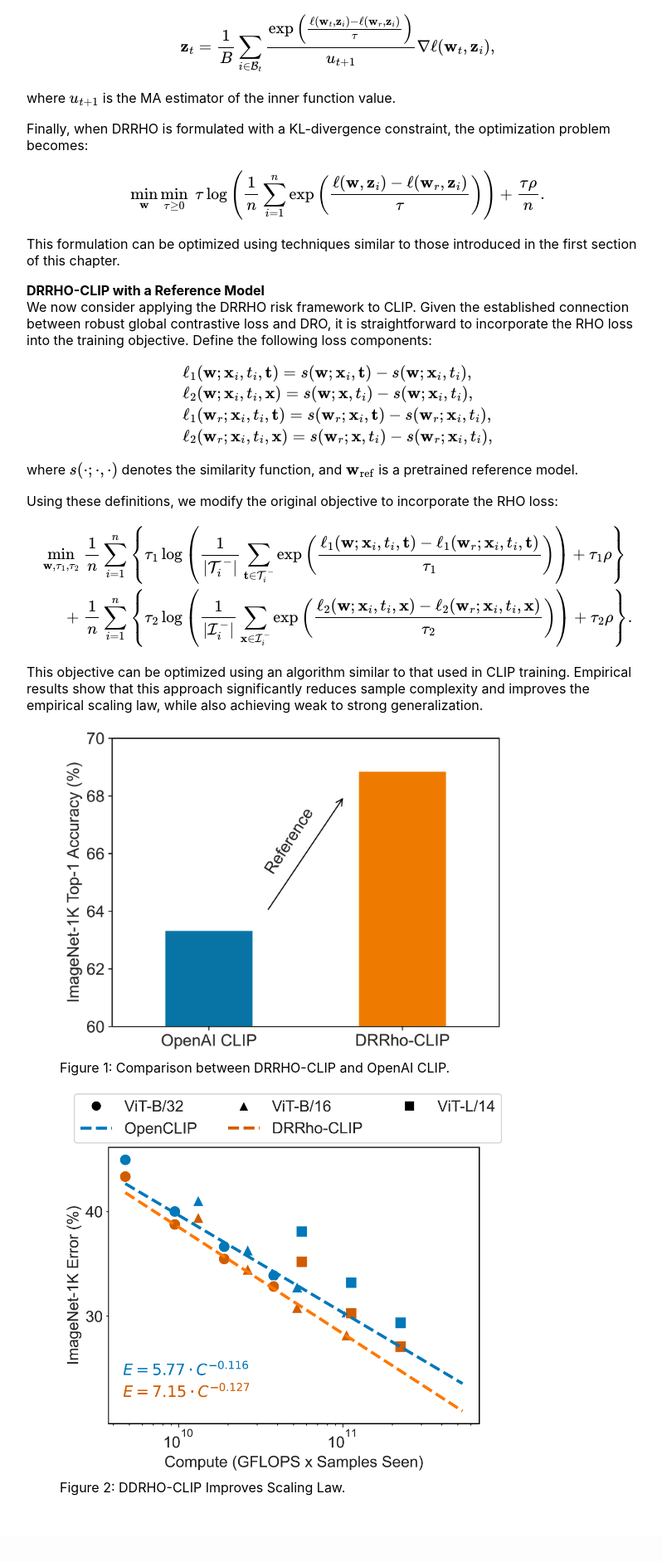
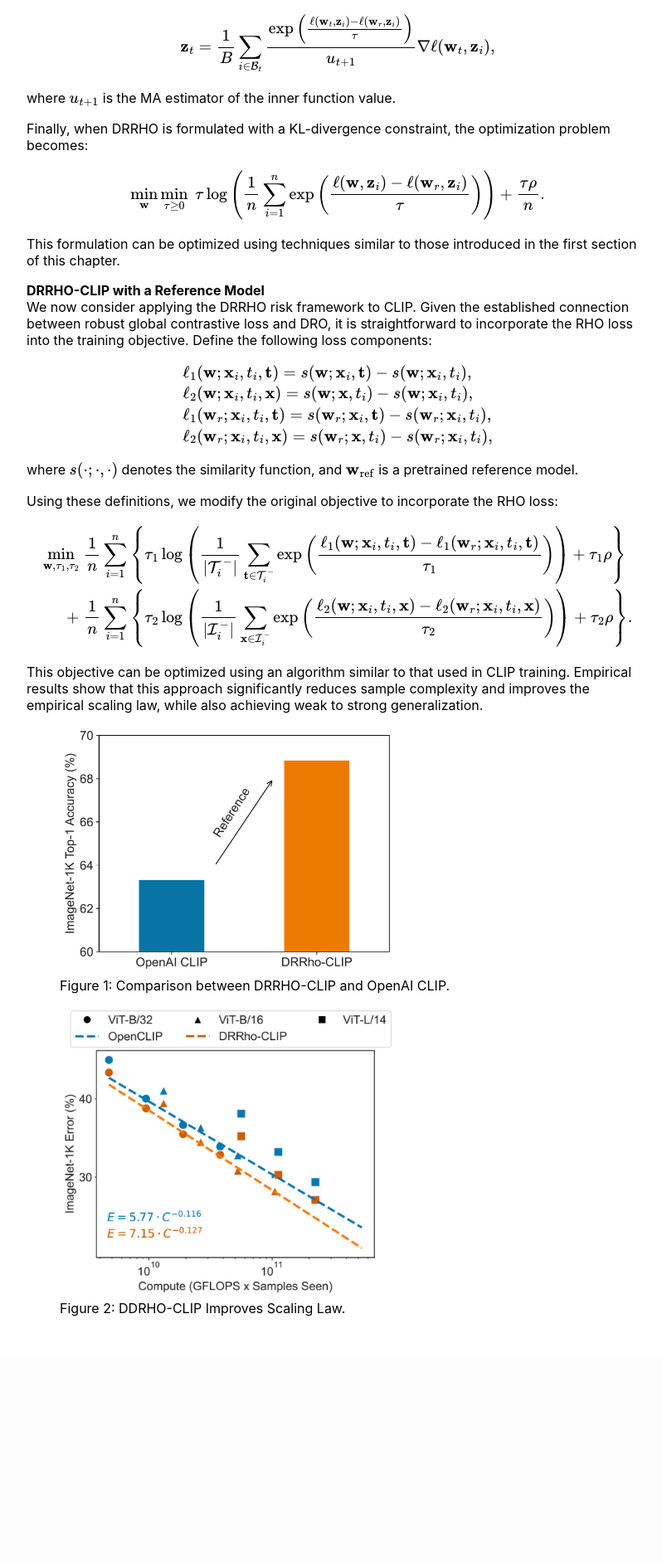
Before and after one commit to optmai/opt4ml, a Jekyll site: the page Ch6-8.html, which Jekyll copies as it is, in a window 1280 px wide. Shown: the part 2606-4489 px from the top of the page at 83% size, without its empty margins (233-1031 px from the left). Built offline with Jekyll 4.4.1, drawn with Linux system fonts in a browser that asks for light colours; after the commit the page ends 4273 px from its top, so only the background shows below that.

Commit message:
Update Ch6-8.html

```diff
--- a/Ch6-8.html
+++ b/Ch6-8.html
@@ -479,12 +479,12 @@ significantly reduces sample complexity and improves the empirical
 scaling law, while also achieving weak to strong generalization.</p>
 
 <figure>
-  <img src="assets/imagenet_dfn192m_cut.png" alt="ImageNet Results" style="max-width:80%; height: auto;">
+  <img src="assets/imagenet_dfn192m_cut.png" alt="ImageNet Results" style="max-width:60%; height: auto;">
   <figcaption>Figure 1: Comparison between DRRHO-CLIP and OpenAI CLIP.</figcaption>
 </figure>
 
   <figure>
-  <img src="assets/scaling_law_flops.png" alt="Scaling Law" style="max-width:80%; height: auto;">
+  <img src="assets/scaling_law_flops.png" alt="Scaling Law" style="max-width:60%; height: auto;">
   <figcaption>Figure 2: DDRHO-CLIP Improves Scaling Law.</figcaption>
 </figure>
 
```
